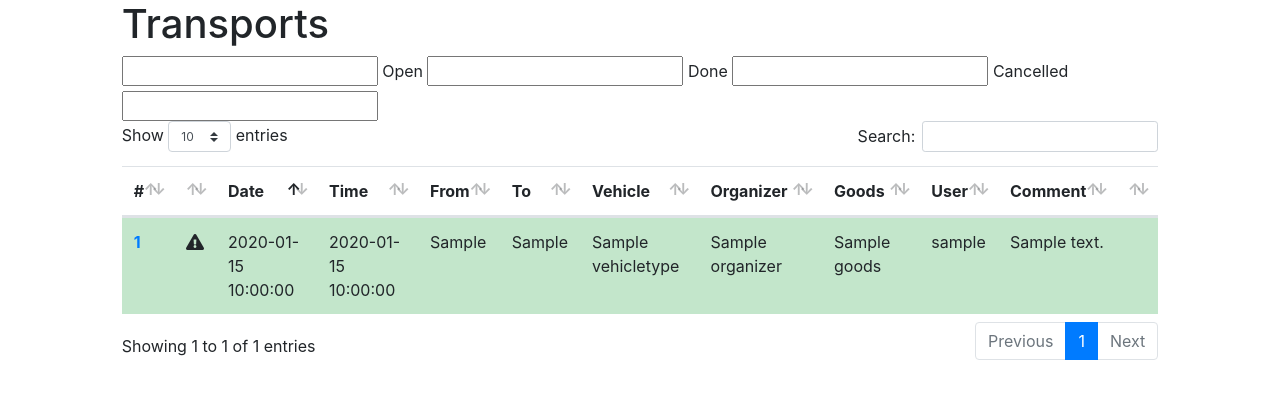
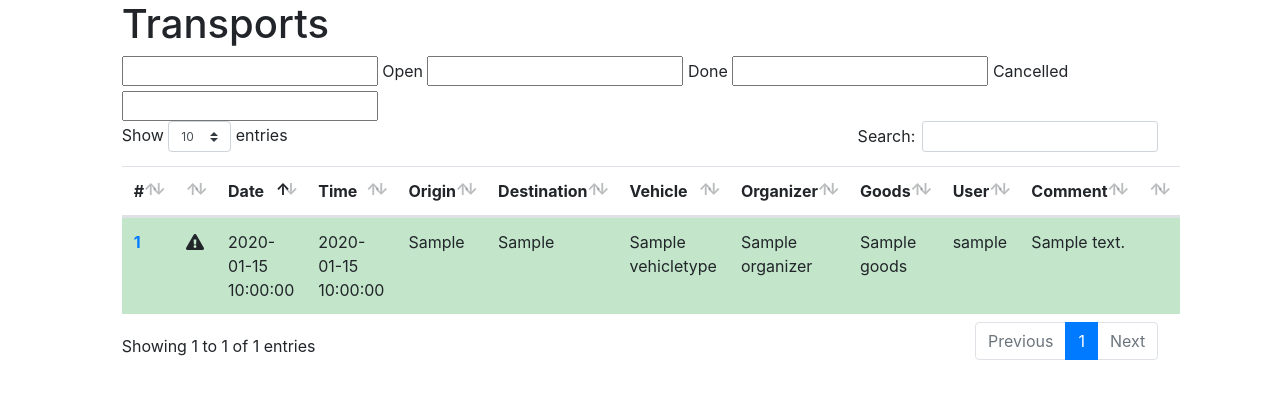
Before and after one commit to c3loc/transporte, a Python web app: template transporte/templates/transport_list.html in a window 1280 px wide. Shown: the part 56-455 px from the top of the page. Run offline with Jinja, Linux system fonts and the light colour scheme; the template is opened without the code that fills it: most values are stand-ins (such as "Sample title", 1, 10 or a date in 2020); form fields are guessed from the names that the template uses.

Commit message:
add help text for needs organization flag, renamd from and to in origin and destination

```diff
--- a/transporte/forms.py
+++ b/transporte/forms.py
@@ -33,8 +33,8 @@ class LoginForm(FlaskForm):
 class TransportForm(FlaskForm):
     organizer = StringField('Organizer', validators=[DataRequired()])
     needs_organization = BooleanField('Needs organization')
-    location_from = TextAreaField('From', validators=[DataRequired()])
-    location_to = TextAreaField('To', validators=[DataRequired()])
+    location_from = TextAreaField('Origin', validators=[DataRequired()])
+    location_to = TextAreaField('Destination', validators=[DataRequired()])
     date = DateField('Date', validators=[DataRequired(), DateRange(
         min=max(datetime.date.today(), datetime.date(year=2018, month=12, day=15)),
         max=datetime.date(year=2019, month=1, day=6))], widget=widgets_html5.DateInput())
--- a/transporte/templates/transport_details.html
+++ b/transporte/templates/transport_details.html
@@ -35,7 +35,7 @@
 
 <div class="row">
     <div class="col-sm-2">
-        <label for="location_from">From:</label>
+        <label for="location_from">Origin:</label>
     </div>
     <div class="col-sm-4" id="location_from">
         <p>
@@ -44,7 +44,7 @@
     </div>
 
     <div class="col-sm-2">
-        <label for="location_to">To:</label>
+        <label for="location_to">Destination:</label>
     </div>
     <div class="col-sm-4" id="location_to">
         <p>
--- a/transporte/templates/transport_details_edit.html
+++ b/transporte/templates/transport_details_edit.html
@@ -21,6 +21,9 @@
                        %}checked{% endif %}>
 
                 <label class="form-check-label" for="needs_organization">Needs organization</label>
+                <small id="needsOrganizationHelpBlock" class="form-text text-muted">
+                    Check this box if you need us to organize your transport (need help, driver, spedition, ..)
+                </small>
             </div>
         </div>
         {{ render_form_group(render_field(transportform.location_from, 6) + render_field(transportform.location_to, 6))
--- a/transporte/templates/transport_list.html
+++ b/transporte/templates/transport_list.html
@@ -20,8 +20,8 @@
         <th scope="col"><i class="fas exclamation-triangle"></i></th>
         <th scope="col">Date</th>
         <th scope="col">Time</th>
-        <th scope="col">From</th>
-        <th scope="col">To</th>
+        <th scope="col">Origin</th>
+        <th scope="col">Destination</th>
         <th scope="col">Vehicle</th>
         <th scope="col">Organizer</th>
         <th scope="col">Goods</th>
```
